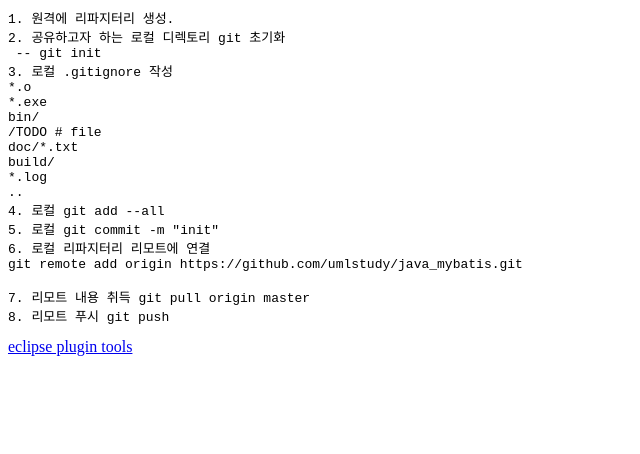
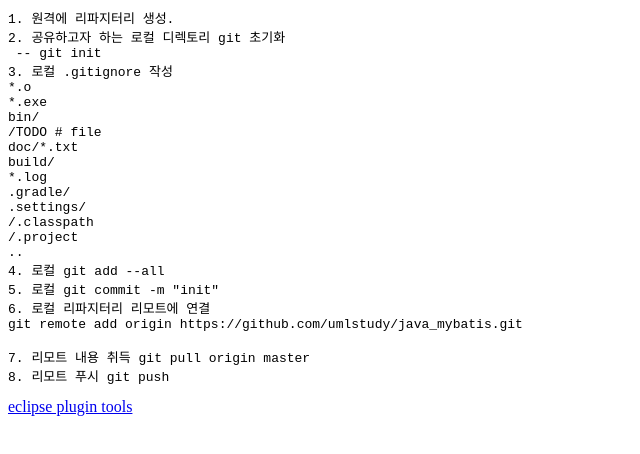
Before and after one commit to umlstudy/umlstudy, a plain HTML site: page index.html in a window 1280 px wide. Shown: the whole page, without its empty margins (0-640 px from the left). Drawn offline with Linux system fonts and the light colour scheme.

Commit message:
Update index.html

```diff
--- a/index.html
+++ b/index.html
@@ -16,6 +16,10 @@ bin/
 doc/*.txt
 build/
 *.log
+.gradle/
+.settings/
+/.classpath
+/.project
 ..
 4. 로컬 git add --all
 5. 로컬 git commit -m "init"
```
